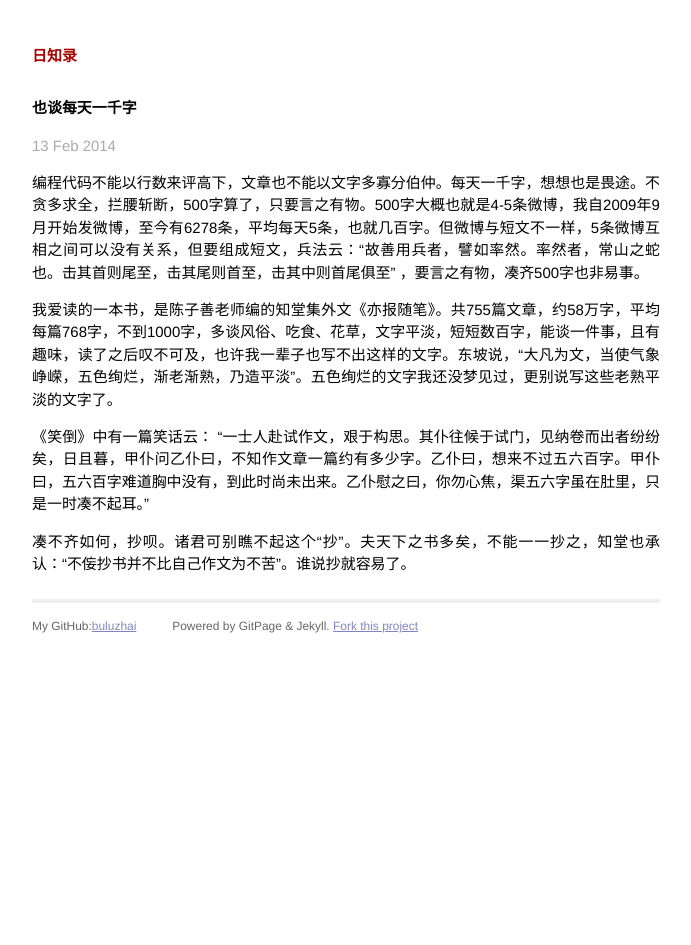
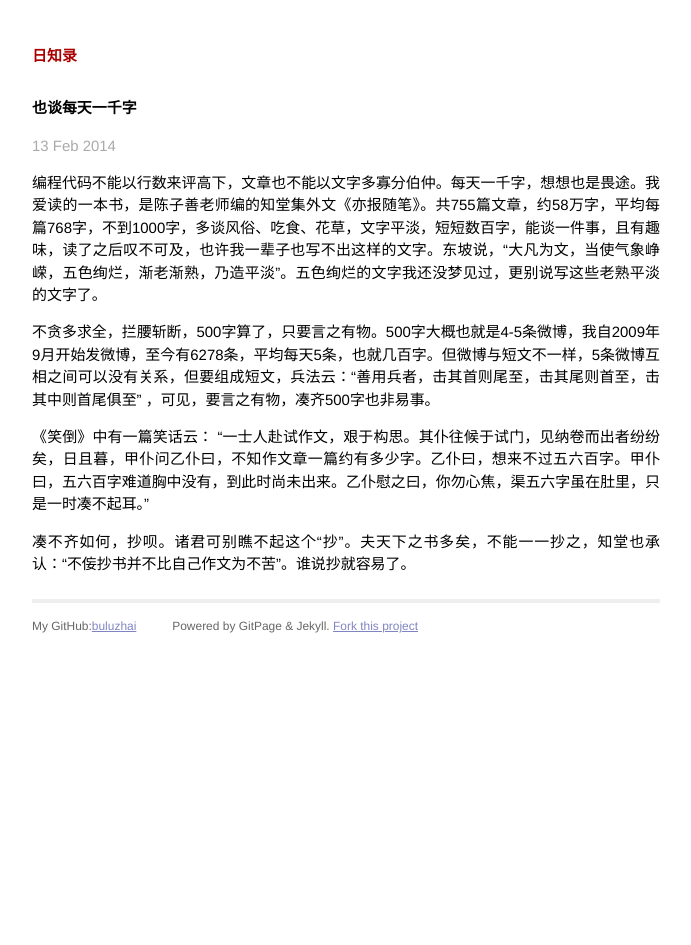
Before and after one commit to gpscad/buluzhai.github.io, a Jekyll site: the page built from _posts/2014-02-13-1000words.markdown, in a window 1280 px wide. Shown: the whole page, without its empty margins (294-985 px from the left). Built offline with Jekyll 4.4.1, drawn with Linux system fonts in a browser that asks for light colours; Markdown is read by kramdown in place of the engine named in the settings; comment, search, counter and statistics services are not loaded.

Commit message:
更改顺序

```diff
--- a/_posts/2014-02-13-1000words.markdown
+++ b/_posts/2014-02-13-1000words.markdown
@@ -5,9 +5,9 @@ date:   2014-02-13 23:00:56
 categories: 每日一篇千字文
 ---
 
-编程代码不能以行数来评高下，文章也不能以文字多寡分伯仲。每天一千字，想想也是畏途。不贪多求全，拦腰斩断，500字算了，只要言之有物。500字大概也就是4-5条微博，我自2009年9月开始发微博，至今有6278条，平均每天5条，也就几百字。但微博与短文不一样，5条微博互相之间可以没有关系，但要组成短文，兵法云：“故善用兵者，譬如率然。率然者，常山之蛇也。击其首则尾至，击其尾则首至，击其中则首尾俱至” ，要言之有物，凑齐500字也非易事。
+编程代码不能以行数来评高下，文章也不能以文字多寡分伯仲。每天一千字，想想也是畏途。我爱读的一本书，是陈子善老师编的知堂集外文《亦报随笔》。共755篇文章，约58万字，平均每篇768字，不到1000字，多谈风俗、吃食、花草，文字平淡，短短数百字，能谈一件事，且有趣味，读了之后叹不可及，也许我一辈子也写不出这样的文字。东坡说，“大凡为文，当使气象峥嵘，五色绚烂，渐老渐熟，乃造平淡”。五色绚烂的文字我还没梦见过，更别说写这些老熟平淡的文字了。
 
-我爱读的一本书，是陈子善老师编的知堂集外文《亦报随笔》。共755篇文章，约58万字，平均每篇768字，不到1000字，多谈风俗、吃食、花草，文字平淡，短短数百字，能谈一件事，且有趣味，读了之后叹不可及，也许我一辈子也写不出这样的文字。东坡说，“大凡为文，当使气象峥嵘，五色绚烂，渐老渐熟，乃造平淡”。五色绚烂的文字我还没梦见过，更别说写这些老熟平淡的文字了。
+不贪多求全，拦腰斩断，500字算了，只要言之有物。500字大概也就是4-5条微博，我自2009年9月开始发微博，至今有6278条，平均每天5条，也就几百字。但微博与短文不一样，5条微博互相之间可以没有关系，但要组成短文，兵法云：“善用兵者，击其首则尾至，击其尾则首至，击其中则首尾俱至” ，可见，要言之有物，凑齐500字也非易事。
 
 《笑倒》中有一篇笑话云： “一士人赴试作文，艰于构思。其仆往候于试门，见纳卷而出者纷纷矣，日且暮，甲仆问乙仆曰，不知作文章一篇约有多少字。乙仆曰，想来不过五六百字。甲仆曰，五六百字难道胸中没有，到此时尚未出来。乙仆慰之曰，你勿心焦，渠五六字虽在肚里，只是一时凑不起耳。”
 
```
